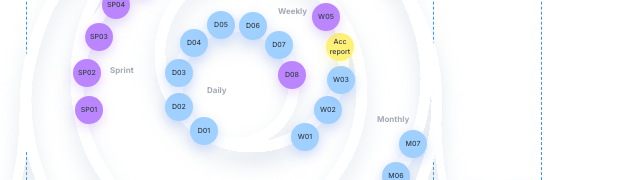
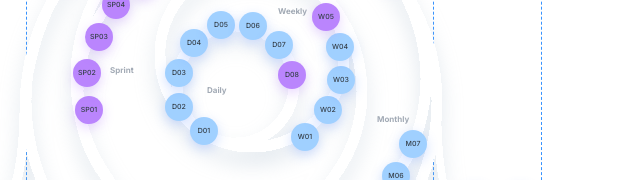
Before and after one commit to AVBelyaef/pmf, a website: page public/index.html in a window 1280 px wide. Shown: the part 249-429 px from the top of the page, 168-808 px from the left. Drawn offline with nearby package versions, Linux system fonts and the light colour scheme.

Commit message:
fiex yellow circle

```diff
--- a/public/index.html
+++ b/public/index.html
@@ -6,10 +6,6 @@
     <meta name="viewport" content="width=device-width, initial-scale=1.0" />
     <link rel="stylesheet" href="style.css" />
     <script src="./js/modal.js" defer></script>
-    <!-- <script
-      src="https://unpkg.com/@popperjs/core@2/dist/umd/popper.js"
-      defer
-    ></script> -->
     <title>PMF2Conf</title>
   </head>
   <body>
@@ -162,10 +158,10 @@
           W03
         </div>
         <div
-          class="circle circle-yellow circle-yellow-F04"
+          class="circle circle-blue circle-blue-F04"
           data-id="2389049363"
         >
-          Acc report
+          W04
         </div>
         <div
           class="circle circle-purple circle-purple-F05"
--- a/public/style.scss
+++ b/public/style.scss
@@ -117,7 +117,6 @@ $color-white-smoke: #F5F5F5;
   font-weight: 500;
   font-size: 7px;
   line-height: 10px;
-  // text-transform: uppercase;
   text-align: center;
   color: $color-black;
   cursor: pointer;
@@ -228,6 +227,11 @@ $color-white-smoke: #F5F5F5;
       &03 {
         left: 495px;
         top: 315px;
+      }
+
+      &04 {
+        left: 494px;
+        top: 282px;
       }
     }
 
@@ -380,11 +384,6 @@ $color-white-smoke: #F5F5F5;
   &-yellow {
     background-color: $color-yellow;
     box-shadow: 0px 4px 12px rgba(255, 241, 119, 0.3);
-
-    &-F04 {
-      left: 494px;
-      top: 282px;
-    }
   }
 
 }
```
Also changed, not shown: public/style.css, 1 other file.
